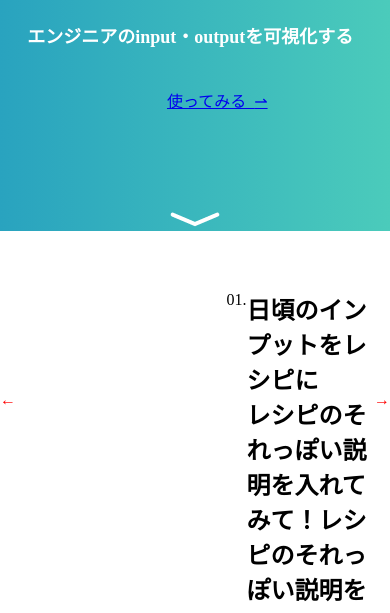
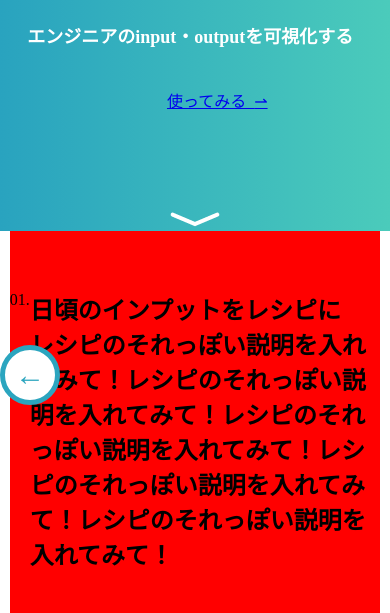
Before and after one commit to uuronn/topaz_lp, a plain HTML site: page index.html in a window 390 px wide. Shown: the part 415-1028 px from the top of the page. Drawn offline with Linux system fonts and the light colour scheme; some packages are replaced by stand-ins of ours.

Commit message:
content変更

```diff
--- a/css/content.css
+++ b/css/content.css
@@ -112,18 +112,38 @@
 
 button {
     position: absolute;
-    color: red;
-    font-size: 40px;
 }
 /* 左矢印のボタン */
 .bottom_button-left {
     left: 0;
-    bottom: 20px;
+    top: 90%;
 }
 /* 右矢印のボタン */
 .bottom_button-right {
     right: 0;
-    bottom: 20px;
+    top: 2700px;
+}
+
+.bottom_button-text {
+    display: flex;
+    width: 60px;
+    height: 60px;
+    justify-content: center;
+    align-items: center;
+    color: #2BA5BF;
+    background: #fff;
+    border: 5px solid #2BA5BF;
+    border-radius: 100px;
+    font-weight: 900;
+    font-size: 30px;
+    transition: 1s;
+}
+
+.bottom_button-text:hover {
+    color: #fff;
+    background: #2BA5BF;
+    border: 5px solid #fff;
+    transition: 1s;
 }
 
 @media screen and (max-width: 830px) {
@@ -132,6 +152,19 @@ button {
         margin: 0 auto;
         overflow: hidden;
     }
+
+    .content_top-box:nth-child(1) {
+        display: block;
+        flex-direction: row;
+        padding: 60px 0;
+        background: red;
+}
+
+    .content_top-box:nth-child(2) {
+        display: flex;
+        padding: 0 0 60px 0;
+}
+
     .opus_card {
         width: 80vw;
         height: 80vw;
--- a/index.html
+++ b/index.html
@@ -123,9 +123,9 @@
                 <img class="image talk_img" src="./image/talk_bottom-img.png" alt="トーク">
                 <img class="image group_img" src="./image/group-img.png" alt="集合写真">
                 <img class="image chocolate_img" src="./image/chocolate-img.png" alt="チョコLT">
+                <button class="bottom_button-left"><p class="bottom_button-text">←</p></button>
+                <button class="bottom_button-right"><p class="bottom_button-text">→</p></button>
             </div>
-            <button class="bottom_button-left">←</button>
-            <button class="bottom_button-right">→</button>
         </div>
     </div>
     <div class="footer">
```
